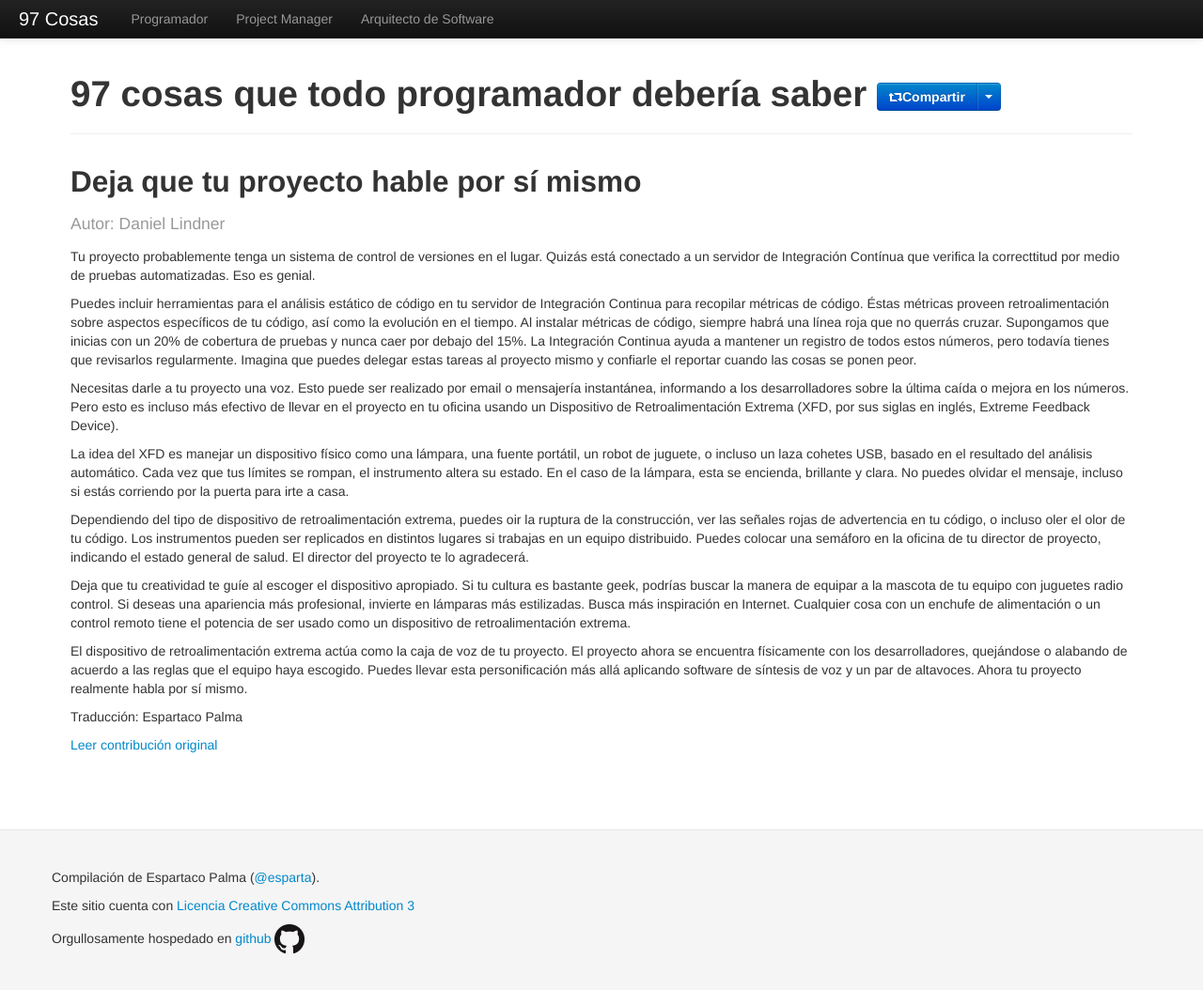
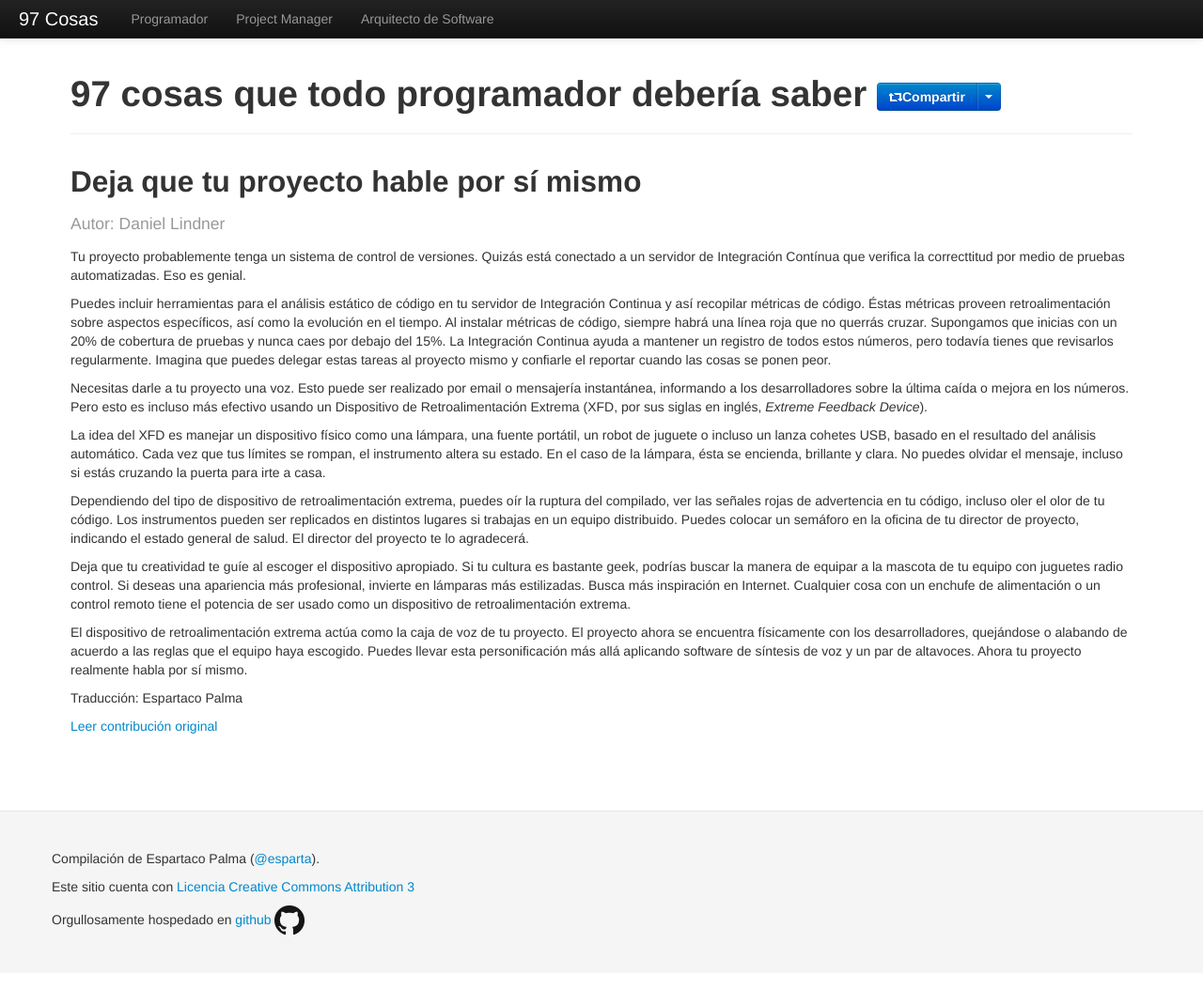
Before and after one commit to esparta/97cosas, a Jekyll site: the page built from programador/deja-proyecto-hable-por-si-mismo.md, in a window 1280 px wide and 1056 px high. Shown: the whole window at 94% size. Built offline with Jekyll 4.4.1, drawn with Linux system fonts in a browser that asks for light colours; comment, search, counter and statistics services are not loaded.

Commit message:
Spelling corrections on deja-proyecto-hable...

```diff
--- a/programador/deja-proyecto-hable-por-si-mismo.md
+++ b/programador/deja-proyecto-hable-por-si-mismo.md
@@ -7,41 +7,40 @@ translator: Espartaco Palma
 original: http://programmer.97things.oreilly.com/wiki/index.php/Let_Your_Project_Speak_for_Itself
 ---
 
-Tu proyecto probablemente tenga un sistema de control de versiones en el
-lugar. Quizás está conectado a un servidor de Integración Contínua que
+Tu proyecto probablemente tenga un sistema de control de versiones.
+Quizás está conectado a un servidor de Integración Contínua que
 verifica la correcttitud por medio de pruebas automatizadas. Eso es
 genial.
 
 Puedes incluir herramientas para el análisis estático de código en tu
-servidor de Integración Continua para recopilar métricas de código.
-Éstas métricas proveen retroalimentación sobre aspectos específicos de
-tu código, así como la evolución en el tiempo. Al instalar métricas de
-código, siempre habrá una línea roja que no querrás cruzar. Supongamos
-que inicias con un 20% de cobertura de pruebas y nunca caer por debajo
-del 15%. La Integración Continua ayuda a mantener un registro de todos
-estos números, pero todavía tienes que revisarlos regularmente. Imagina
-que puedes delegar estas tareas al proyecto mismo y confiarle el
-reportar cuando las cosas se ponen peor.
+servidor de Integración Continua y así recopilar métricas de código.
+Éstas métricas proveen retroalimentación sobre aspectos específicos, así
+como la evolución en el tiempo. Al instalar métricas de código, siempre
+habrá una línea roja que no querrás cruzar. Supongamos que inicias con
+un 20% de cobertura de pruebas y nunca caes por debajo del 15%. La
+Integración Continua ayuda a mantener un registro de todos estos
+números, pero todavía tienes que revisarlos regularmente. Imagina que
+puedes delegar estas tareas al proyecto mismo y confiarle el reportar
+cuando las cosas se ponen peor.
 
 Necesitas darle a tu proyecto una voz. Esto puede ser realizado por
 email o mensajería instantánea, informando a los desarrolladores sobre
 la última caída o mejora en los números. Pero esto es incluso más
-efectivo de llevar en el proyecto en tu oficina usando un Dispositivo de
-Retroalimentación Extrema (XFD, por sus siglas en inglés, Extreme
-Feedback Device).
+efectivo usando un Dispositivo de Retroalimentación Extrema (XFD, por
+sus siglas en inglés, _Extreme Feedback Device_).
 
 La idea del XFD es manejar un dispositivo físico como una lámpara, una
-fuente portátil, un robot de juguete, o incluso un laza cohetes USB,
+fuente portátil, un robot de juguete o incluso un lanza cohetes USB,
 basado en el resultado del análisis automático. Cada vez que tus límites
 se rompan, el instrumento altera su estado. En el caso de la lámpara,
-esta se encienda, brillante y clara. No puedes olvidar el mensaje,
-incluso si estás corriendo por la puerta para irte a casa.
+ésta se encienda, brillante y clara. No puedes olvidar el mensaje,
+incluso si estás cruzando la puerta para irte a casa.
 
 Dependiendo del tipo de dispositivo de retroalimentación extrema, puedes
-oir la ruptura de la construcción, ver las señales rojas de advertencia
-en tu código, o incluso oler el olor de tu código. Los instrumentos
-pueden ser replicados en distintos lugares si trabajas en un equipo
-distribuido. Puedes colocar una semáforo en la oficina de tu director de
+oír la ruptura del compilado, ver las señales rojas de advertencia en
+tu código, incluso oler el olor de tu código. Los instrumentos pueden
+ser replicados en distintos lugares si trabajas en un equipo
+distribuido. Puedes colocar un semáforo en la oficina de tu director de
 proyecto, indicando el estado general de salud. El director del proyecto
 te lo agradecerá.
 
```
